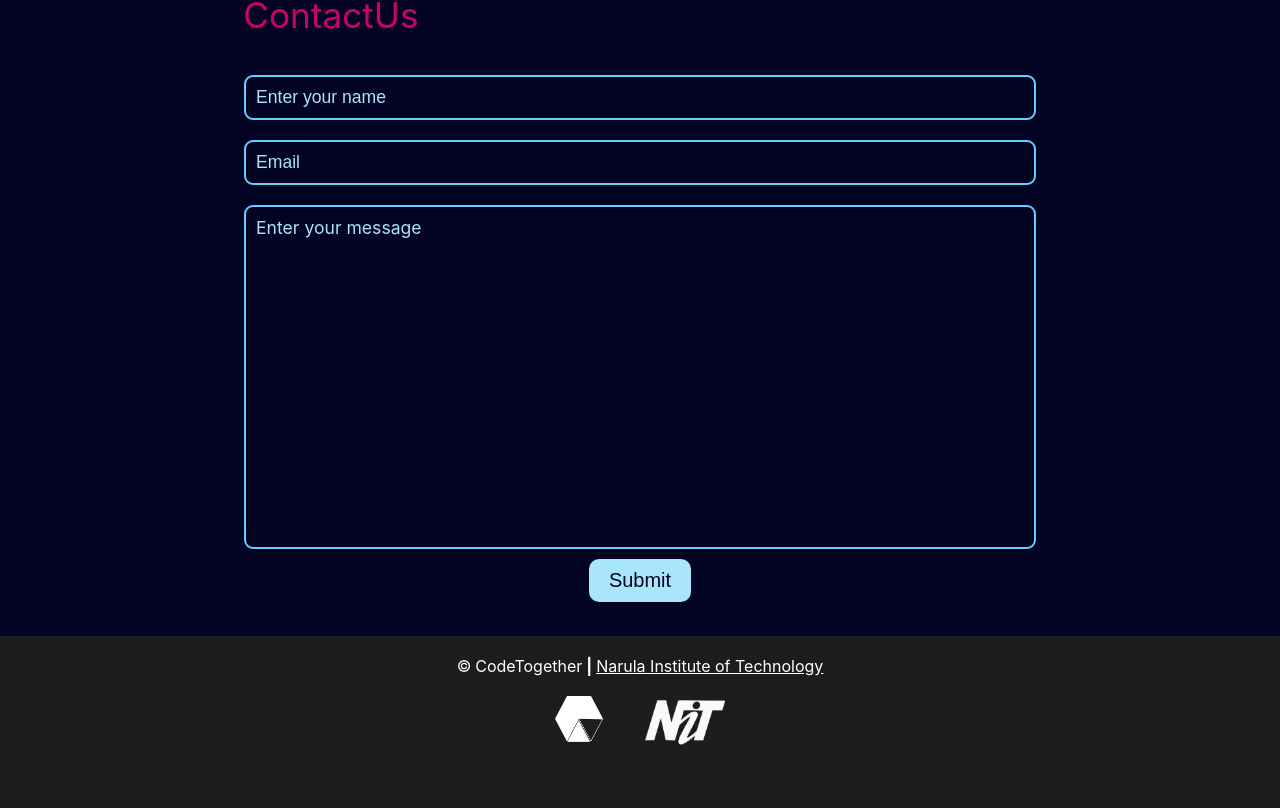
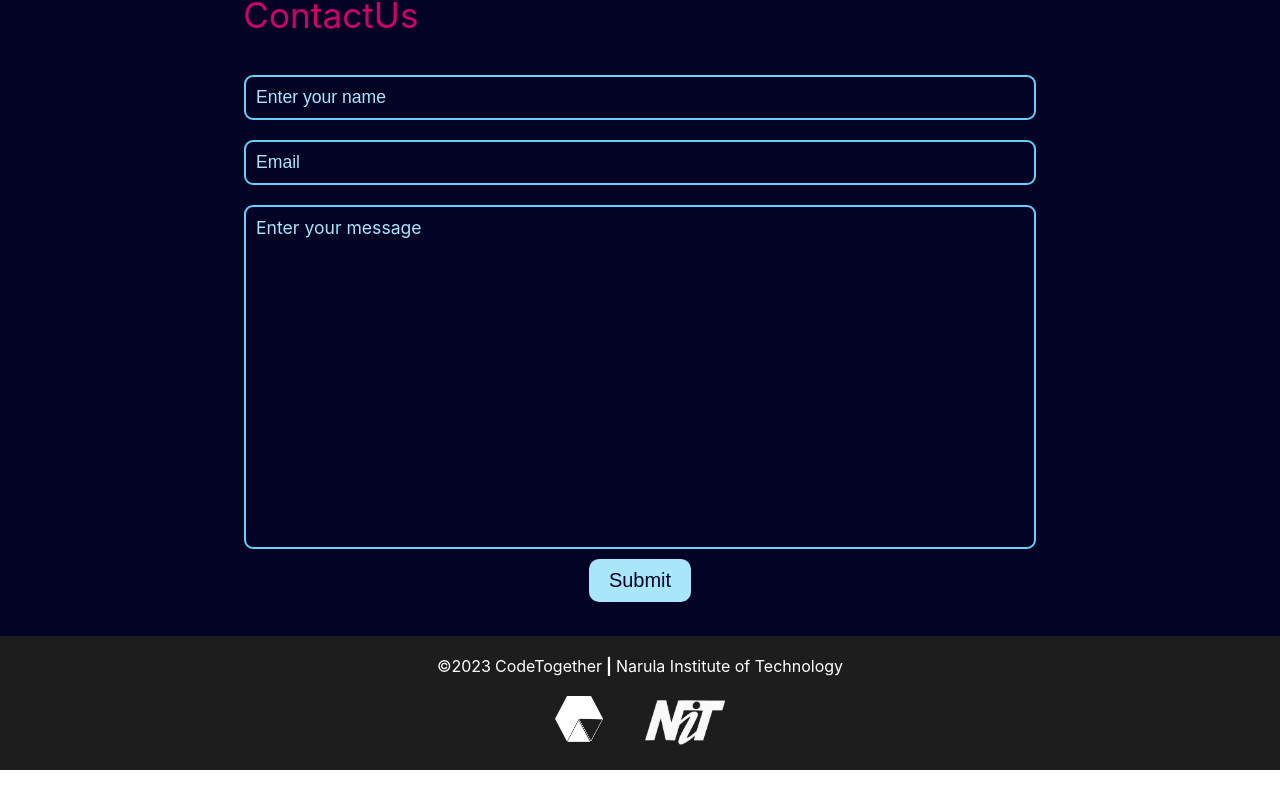
Before and after one commit to adityarai0705/CodeHub, a React (Create React App) app in the folder client-side/: page / in a window 1280 px wide. Shown: the part 7641-8449 px from the top of the page. After the commit the page ends 8411 px from the top, so only its background shows below. Built offline with nearby package versions, Linux system fonts and the light colour scheme.

Commit message:
Enhanced UI and fixed the footer overflow and added dynamic time

```diff
--- a/client-side/src/components/Footer/Footer.css
+++ b/client-side/src/components/Footer/Footer.css
@@ -1,5 +1,5 @@
 .FooterContainer{
-    height: 300px;
+    height: 100%;
     width: 100%;
     background-color: rgb(29, 29, 29);
     display: flex;
@@ -15,7 +15,10 @@
 .FooterLink{
     color: white;
     cursor: pointer;
-    /* text-decoration: none; */
+    text-decoration: none;
+}
+.FooterLink:hover{
+    color: rgb(228, 143, 97);
 }
 .LinkContainer{
     width: 80%;
--- a/client-side/src/components/Footer/Footer.jsx
+++ b/client-side/src/components/Footer/Footer.jsx
@@ -4,10 +4,12 @@ import NiTLogo from './NiTLogo.png';
 import CTLogo from './CTmonoChrome.png';
 
 export default function Footer() {
+  const today=new Date();
+  const year=today.getFullYear();
   return (
     <div className='FooterContainer'>
         <div className='footerTitle'>
-            <div style={{display : 'flex', flexDirection : 'row', marginRight : '4px'}}> &#169; <span className='desktopHidden'>Copyrights reserved</span> </div>
+            <div style={{display : 'flex', flexDirection : 'row', marginRight : '4px'}}> &#169;{year} <span className='desktopHidden'>Copyrights reserved</span> </div>
             <div> CodeTogether </div>
             <div className='mobileHidden'> <h4 style={{padding : '0', margin : '0', marginLeft : '4px', marginRight : '4px'}}><b>|</b></h4> </div>
             <a className='FooterLink' href='https://www.nit.ac.in/'> Narula Institute of Technology</a>
--- a/client-side/src/pages/LandingPage/QuickLinksAboutUs/QuickLinkAboutUs.css
+++ b/client-side/src/pages/LandingPage/QuickLinksAboutUs/QuickLinkAboutUs.css
@@ -35,6 +35,12 @@
 .quickLinksBoxContents:hover{
     background-color: rgb(13, 109, 193);
     color: white;
+    cursor: pointer;
+   box-shadow: 0 8px 18px rgba(255, 255, 255, 0.5), 0 0 32px rgba(0, 0, 0, 0.3);
+    transform: translateY(-8px);
+    z-index: 2;
+    transition: all 0.4s ease-in-out;
+
 }
 #aboutUsMain {
     background-color: rgb(3, 3, 36);
--- a/client-side/src/pages/LandingPage/Teams/Teams.css
+++ b/client-side/src/pages/LandingPage/Teams/Teams.css
@@ -106,7 +106,11 @@
 }
 
 .teamContentBoxesMain:hover {
-    cursor: pointer;
     color:rgb(11, 67, 122);
     background-color: rgb(77, 207, 254);
+    cursor: pointer;
+   box-shadow: 0 8px 18px rgba(255, 255, 255, 0.5), 0 0 32px rgba(0, 0, 0, 0.3);
+    transform: translateY(-10px);
+    z-index: 2;
+    transition: all 0.4s ease-in-out;
 }
```
